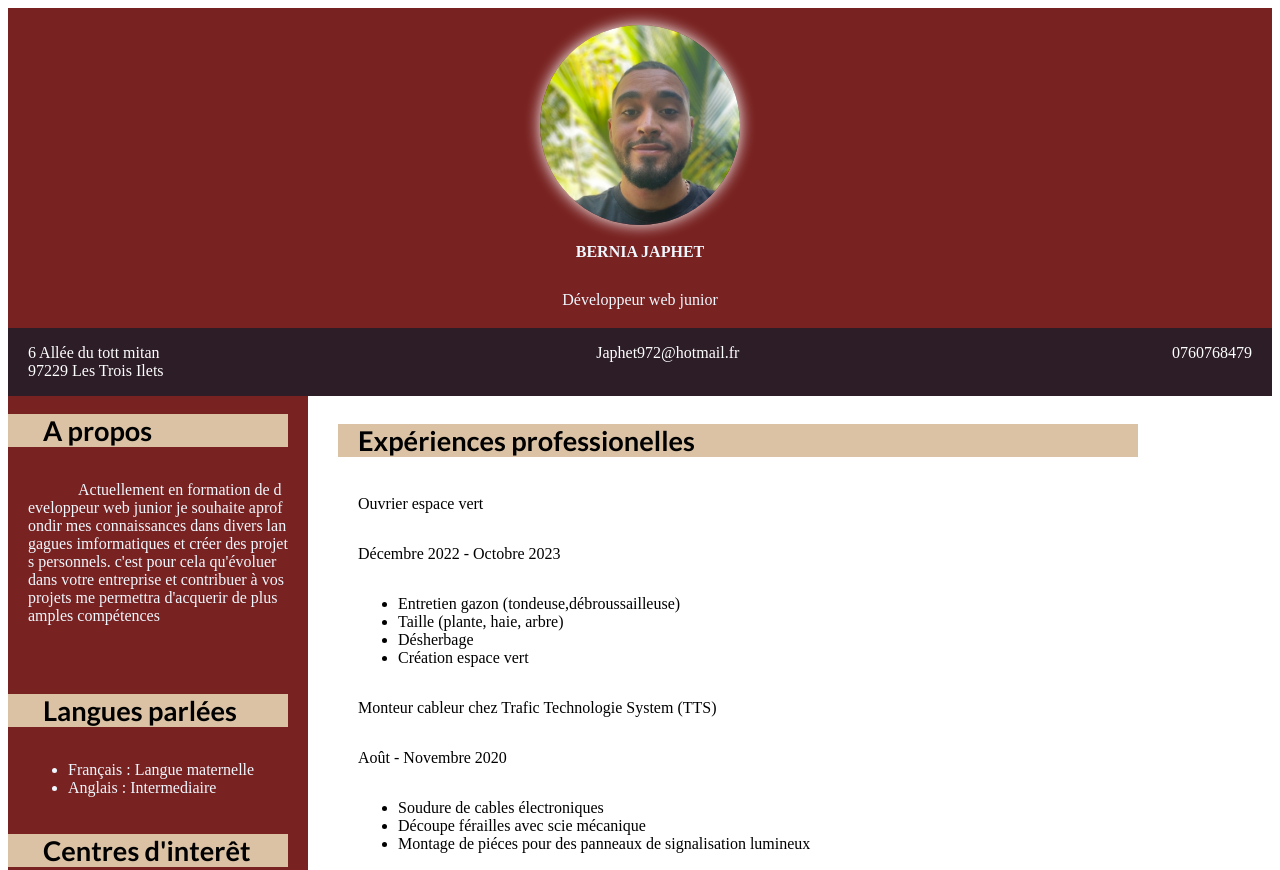
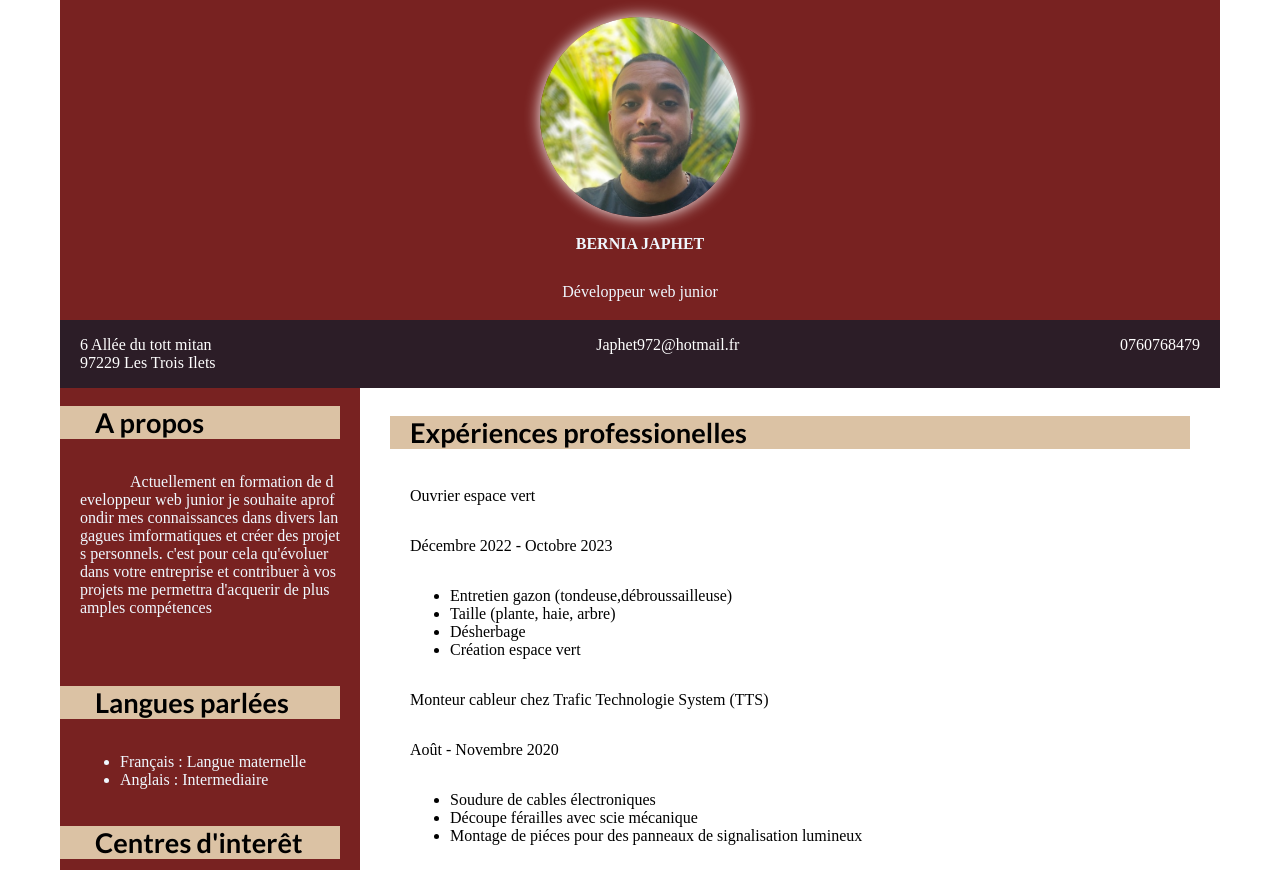
Before and after one commit to Jaaphet/CV-en-ligne, a plain HTML site: page index.html in a window 1280 px wide. Shown: the top 870 px of the page. Drawn offline with Linux system fonts and the light colour scheme; a web font is replaced by a local one.

Commit message:
modification CV

```diff
--- a/Asset/CSS/style.css
+++ b/Asset/CSS/style.css
@@ -6,7 +6,7 @@
     src: url(../Fonts/Raleway/static/Raleway-Regular.ttf)
 }
 
-.pages{
+body{
     width: 1160px;
     margin: auto;
     font-size: 100%;
```
